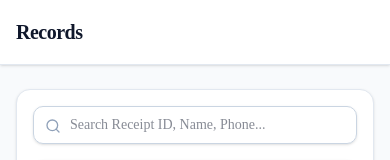
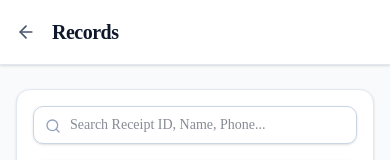
Before and after one commit to TechGenDM/GPMS, a Next.js app: page /records in a window 390 px wide. Shown: the top 160 px of the page. Built offline with nearby package versions, Linux system fonts and the light colour scheme; no server answers.

Commit message:
UI: add consistent Back to Dashboard buttons on Records and User Management headers for improved mobile navigation

```diff
--- a/app/records/page.tsx
+++ b/app/records/page.tsx
@@ -1,8 +1,9 @@
 'use client';
 
 import React, { useState, useEffect, useMemo } from 'react';
+import { useRouter } from 'next/navigation';
 import {
-  Search, Download, RefreshCw, AlertCircle, Calendar, Receipt, FileText, Ban
+  Search, Download, RefreshCw, AlertCircle, Calendar, Receipt, FileText, Ban, ArrowLeft
 } from 'lucide-react';
 import { Button } from '@/components/ui/button';
 import { RecordDetailModal } from '@/components/records/RecordDetailModal';
@@ -15,6 +16,7 @@ import Link from 'next/link';
 type Tab = 'donations' | 'expenses';
 
 export default function RecordsPage() {
+  const router = useRouter();
   const { data: session } = useSession();
   const feedback = useFeedback();
 
@@ -174,10 +176,14 @@ export default function RecordsPage() {
     <div className="min-h-screen bg-slate-50 pb-20">
       <header className="bg-white border-b border-slate-200 sticky top-0 z-10 shadow-sm">
         <div className="max-w-6xl mx-auto px-4 h-16 flex items-center justify-between">
-          <div className="flex items-center gap-3">
-            <Link href="/dashboard" className="text-slate-500 hover:text-slate-900 transition-colors hidden sm:block">
-              &larr; Dashboard
-            </Link>
+          <div className="flex items-center">
+            <button
+              onClick={() => router.push('/dashboard')}
+              className="p-2 -ml-2 mr-2 text-slate-600 hover:text-slate-900 rounded-lg hover:bg-slate-100 transition-colors"
+              aria-label="Back to Dashboard"
+            >
+              <ArrowLeft className="w-5 h-5" />
+            </button>
             <h1 className="text-xl font-bold text-slate-900 tracking-tight">Records</h1>
           </div>
           <div className="flex items-center gap-2">
--- a/app/users/page.tsx
+++ b/app/users/page.tsx
@@ -1,7 +1,8 @@
 import { auth } from '@/auth';
 import { redirect } from 'next/navigation';
 import { UserManagement } from '@/components/user/UserManagement';
-import { Users } from 'lucide-react';
+import { Users, ArrowLeft } from 'lucide-react';
+import Link from 'next/link';
 
 export default async function UsersPage() {
   const session = await auth();
@@ -18,11 +19,20 @@ export default async function UsersPage() {
   return (
     <div className="min-h-screen bg-slate-50 pb-20">
       <header className="bg-white border-b border-slate-200 sticky top-0 z-10">
-        <div className="max-w-5xl mx-auto px-4 h-16 flex items-center gap-3">
-          <Users className="w-6 h-6 text-slate-700" />
-          <h1 className="text-xl font-bold text-slate-900 tracking-tight">
-            User Management
-          </h1>
+        <div className="max-w-5xl mx-auto px-4 h-16 flex items-center">
+          <Link
+            href="/dashboard"
+            className="p-2 -ml-2 mr-2 text-slate-600 hover:text-slate-900 rounded-lg hover:bg-slate-100 transition-colors"
+            aria-label="Back to Dashboard"
+          >
+            <ArrowLeft className="w-5 h-5" />
+          </Link>
+          <div className="flex items-center gap-2">
+            <Users className="w-6 h-6 text-slate-700" />
+            <h1 className="text-xl font-bold text-slate-900 tracking-tight">
+              User Management
+            </h1>
+          </div>
         </div>
       </header>
 
```
